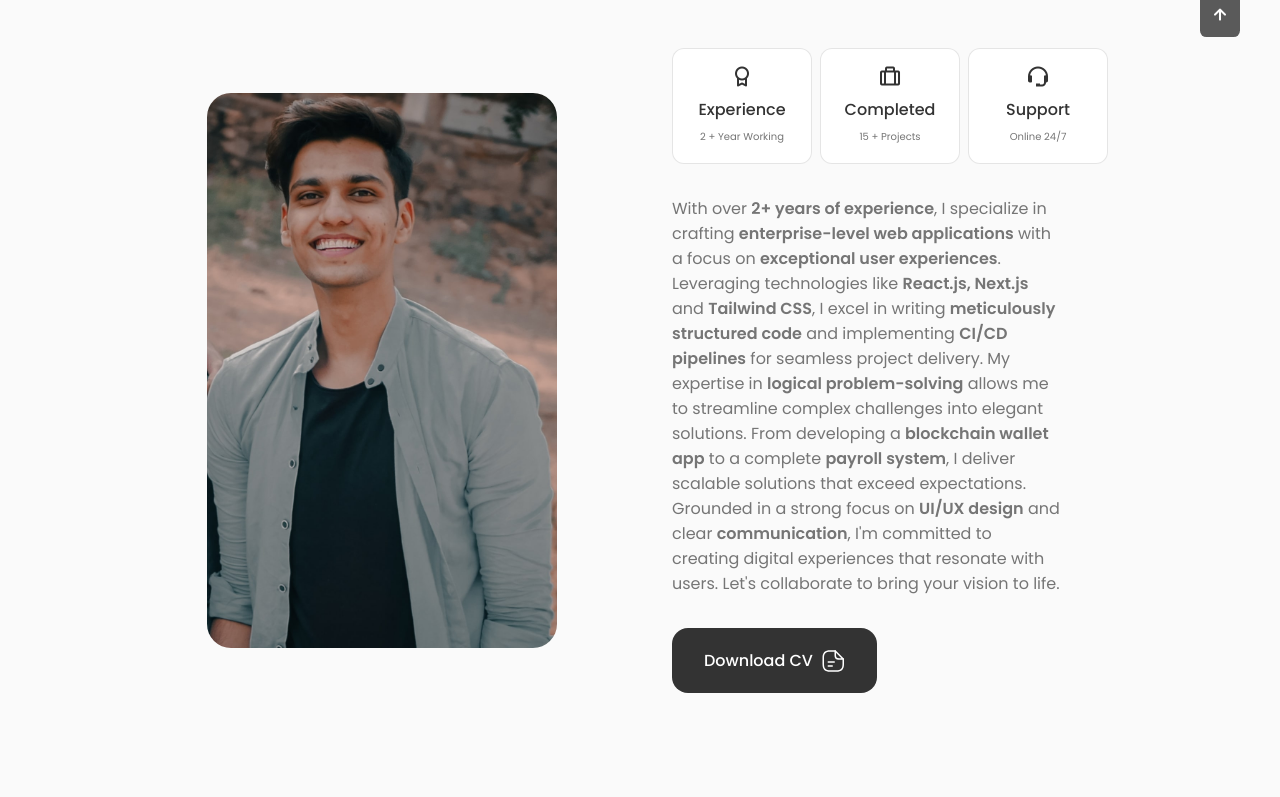
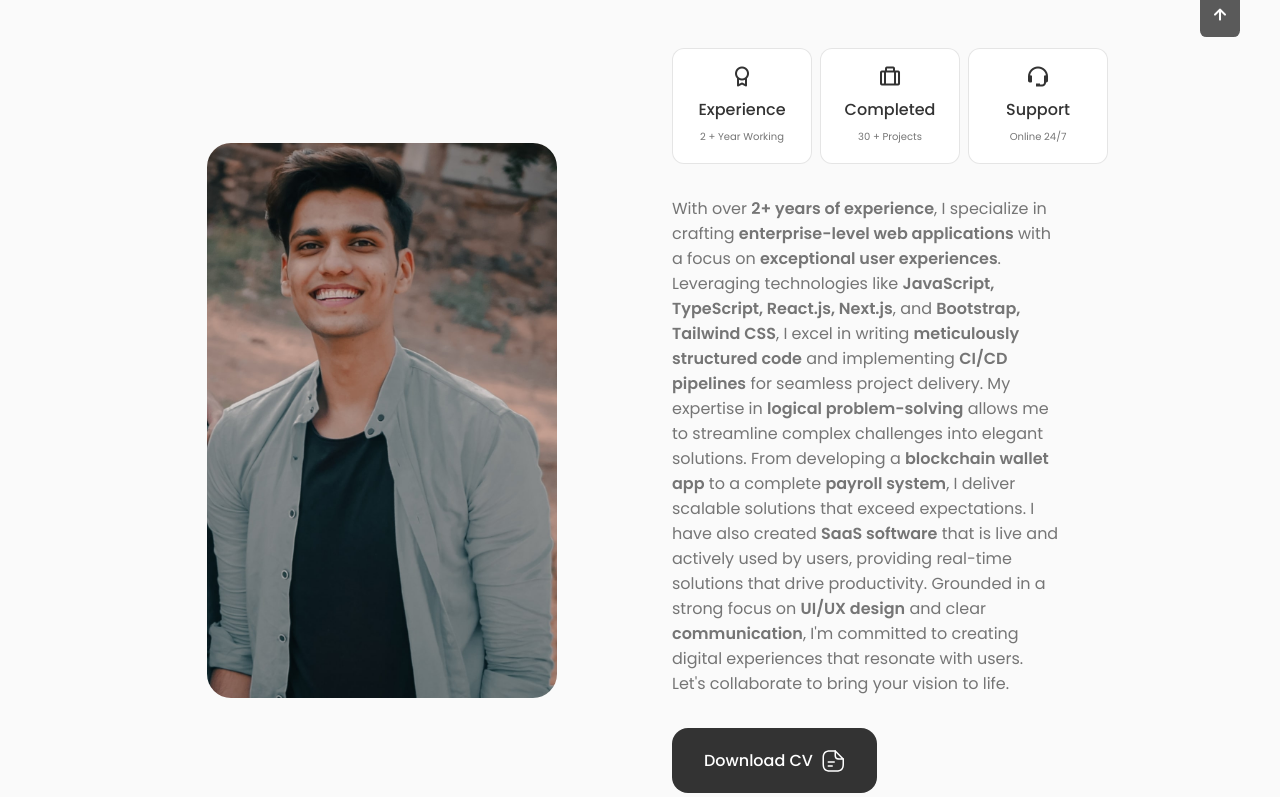
Before and after one commit to jitendraKhadoliya/personal-portfolio, a React (Create React App) app: page / in a window 1280 px wide. Shown: the part 923-1720 px from the top of the page. Built offline with nearby package versions, Linux system fonts and the light colour scheme.

Commit message:
content Updated cv updated

```diff
--- a/src/component/about/About.jsx
+++ b/src/component/about/About.jsx
@@ -15,17 +15,56 @@ const About = () => {
           <Info />
 
           <p className="about__description">
-            With over <span className="about__description-highlight">2+ years of experience</span>, I specialize in crafting <span className="about__description-highlight">enterprise-level web applications</span> with a focus on <span className="about__description-highlight">exceptional user experiences</span>. Leveraging technologies like <span className="about__description-highlight">React.js, Next.js</span> and <span className="about__description-highlight">Tailwind CSS</span>, I excel in writing <span className="about__description-highlight">meticulously structured code</span> and implementing <span className="about__description-highlight">CI/CD pipelines</span> for seamless project delivery.
-
-            My expertise in <span className="about__description-highlight">logical problem-solving</span> allows me to streamline complex challenges into elegant solutions. From developing a <span className="about__description-highlight">blockchain wallet app</span> to a complete <span className="about__description-highlight">payroll system</span>, I deliver scalable solutions that exceed expectations.
-
-            Grounded in a strong focus on <span className="about__description-highlight">UI/UX design</span> and clear <span className="about__description-highlight">communication</span>, I'm committed to creating digital experiences that resonate with users. Let's collaborate to bring your vision to life.
+            With over{" "}
+            <span className="about__description-highlight">
+              2+ years of experience
+            </span>
+            , I specialize in crafting{" "}
+            <span className="about__description-highlight">
+              enterprise-level web applications
+            </span>{" "}
+            with a focus on{" "}
+            <span className="about__description-highlight">
+              exceptional user experiences
+            </span>
+            . Leveraging technologies like{" "}
+            <span className="about__description-highlight">
+              JavaScript, TypeScript, React.js, Next.js
+            </span>
+            , and{" "}
+            <span className="about__description-highlight">
+              Bootstrap, Tailwind CSS
+            </span>
+            , I excel in writing{" "}
+            <span className="about__description-highlight">
+              meticulously structured code
+            </span>{" "}
+            and implementing{" "}
+            <span className="about__description-highlight">
+              CI/CD pipelines
+            </span>{" "}
+            for seamless project delivery. My expertise in{" "}
+            <span className="about__description-highlight">
+              logical problem-solving
+            </span>{" "}
+            allows me to streamline complex challenges into elegant solutions.
+            From developing a{" "}
+            <span className="about__description-highlight">
+              blockchain wallet app
+            </span>{" "}
+            to a complete{" "}
+            <span className="about__description-highlight">payroll system</span>
+            , I deliver scalable solutions that exceed expectations. I have also
+            created{" "}
+            <span className="about__description-highlight">SaaS software</span>{" "}
+            that is live and actively used by users, providing real-time
+            solutions that drive productivity. Grounded in a strong focus on{" "}
+            <span className="about__description-highlight">UI/UX design</span>{" "}
+            and clear{" "}
+            <span className="about__description-highlight">communication</span>,
+            I'm committed to creating digital experiences that resonate with
+            users. Let's collaborate to bring your vision to life.
           </p>
-
-
-
-
-
 
           <a download="" href={cv} className="button button--flex">
             Download CV
--- a/src/component/about/Info.jsx
+++ b/src/component/about/Info.jsx
@@ -12,7 +12,7 @@ const Info = () => {
       <div className="about__box">
         <i className="bx bx-briefcase-alt about__icon"></i>
         <h3 className="about__title">Completed</h3>
-        <span className="about__subtitle">15 + Projects</span>
+        <span className="about__subtitle">30 + Projects</span>
       </div>
 
       <div className="about__box">
--- a/src/component/qualification/Qualification.jsx
+++ b/src/component/qualification/Qualification.jsx
@@ -164,7 +164,7 @@ const Qualification = () => {
                 <h3 className="qualification__title">Software Engineer </h3>
                 <span className="qualification__subtitle">Hexfork · Full-time Birmingham, England, United Kingdom · Remote </span>
                 <div className="qualification__calender">
-                  <i className="uil uil-calender-alt"></i> Jan 2023 - Jul 2023
+                  <i className="uil uil-calender-alt"></i> Feb 2023 - Jul 2023
                 </div>
               </div>
 
```
Also changed, not shown: 2 other files (tests, documents, lock files or other folders).
